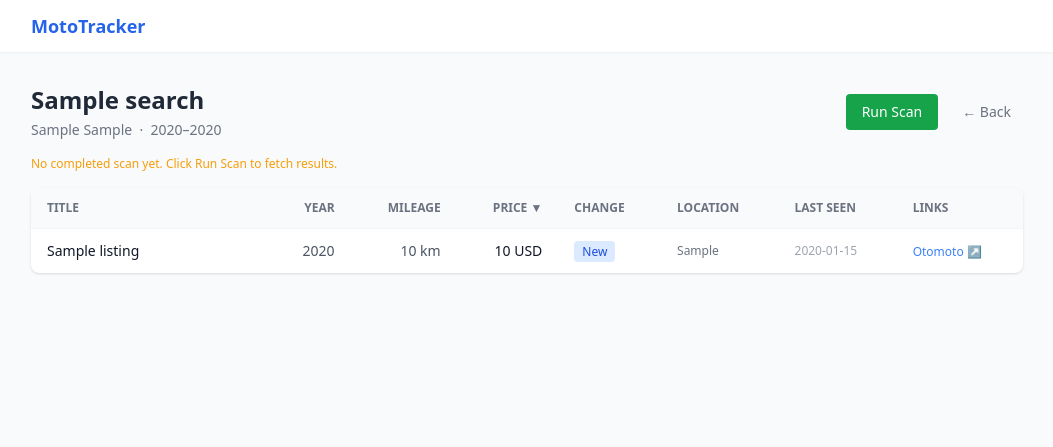
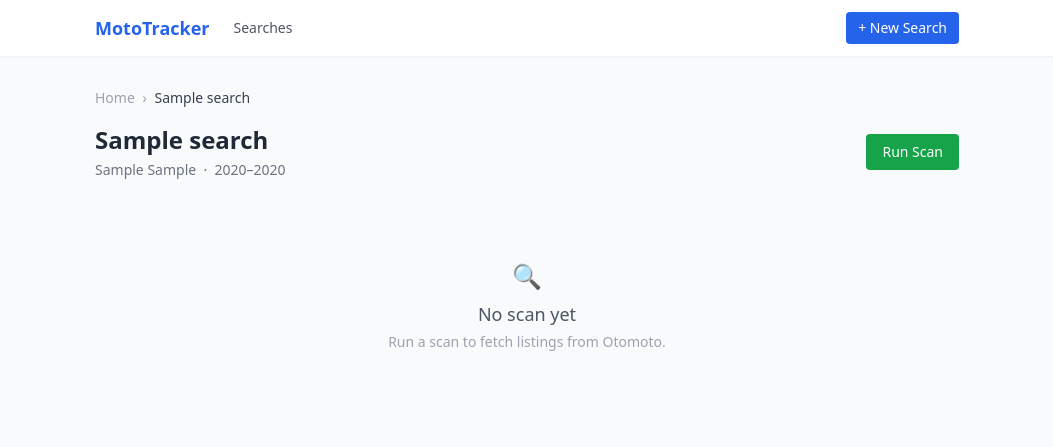
Before and after one commit to mateuszgruszczynski/mototracker, a FastAPI app: page /searches/1 in a window 1280 px wide. Shown: the top 447 px of the page, without its empty margins (113-1166 px from the left). Run offline with FastAPI, Linux system fonts and the light colour scheme; tables that the repository leaves empty hold one stand-in row (values such as "Sample post"); some libraries are stand-ins or nearby versions.

Commit message:
feat(008): UI polish — nav, breadcrumbs, toasts, empty states, spinner
- Top nav: 'Searches' link + 'New Search' button available on every page
- Breadcrumbs: Home › Search Name on results; Home › Search › Title on detail
- Toast notifications: query-param driven, auto-dismiss after 3s (Alpine.js)
- Improved empty states on results page (no scan / zero results)
- CSS animate-spin spinner replaces plain 'Scanning…' text
- max-w-4xl consistent across all pages

Co-Authored-By: Claude Sonnet 4.6 <noreply@anthropic.com>

```diff
--- a/app/routes/listings.py
+++ b/app/routes/listings.py
@@ -8,6 +8,7 @@ from sqlalchemy.orm import Session, subqueryload
 
 from app.db import get_db
 from app.models.listing import Listing
+from app.models.saved_search import SavedSearch
 
 templates = Jinja2Templates(directory=Path(__file__).parent.parent / "templates")
 
@@ -76,11 +77,14 @@ async def detail(request: Request, otomoto_id: str, db: Session = Depends(get_db
     }
     status_label, status_color = status_map.get(listing.status, ("Unknown", "gray"))
 
+    search = db.get(SavedSearch, listing.saved_search_id) if listing.saved_search_id else None
+
     return templates.TemplateResponse(
         request,
         "listings/detail.html",
         {
             "listing": listing,
+            "search": search,
             "chart_data": chart_data,
             "history": history,
             "status_label": status_label,
--- a/app/routes/searches.py
+++ b/app/routes/searches.py
@@ -83,7 +83,7 @@ async def create(
     )
     db.add(search)
     db.commit()
-    return RedirectResponse("/", status_code=303)
+    return RedirectResponse("/?toast=Search+created", status_code=303)
 
 
 # ── parameterised routes ───────────────────────────────────────────────────
@@ -187,7 +187,7 @@ async def update(
     search.year_to = int(year_to) if year_to.strip() else None
     search.updated_at = datetime.now(timezone.utc)
     db.commit()
-    return RedirectResponse("/", status_code=303)
+    return RedirectResponse("/?toast=Search+updated", status_code=303)
 
 
 @router.post("/{search_id}/scan")
@@ -198,7 +198,7 @@ async def trigger_scan(search_id: int, background_tasks: BackgroundTasks, db: Se
     running = db.query(Scan).filter_by(saved_search_id=search_id, status="running").first()
     if not running:
         background_tasks.add_task(run_scan, search_id)
-    return RedirectResponse("/", status_code=303)
+    return RedirectResponse("/?toast=Scan+started", status_code=303)
 
 
 @router.post("/{search_id}/delete")
@@ -207,4 +207,4 @@ async def delete(search_id: int, db: Session = Depends(get_db)):
     if search:
         db.delete(search)
         db.commit()
-    return RedirectResponse("/", status_code=303)
+    return RedirectResponse("/?toast=Search+deleted", status_code=303)
--- a/app/templates/base.html
+++ b/app/templates/base.html
@@ -12,13 +12,31 @@
 </head>
 <body class="bg-gray-50 text-gray-900 min-h-screen">
     <header class="bg-white shadow-sm">
-        <div class="max-w-5xl mx-auto px-4 py-3 flex items-center gap-6">
+        <div class="max-w-4xl mx-auto px-4 py-3 flex items-center gap-6">
             <a href="/" class="text-lg font-semibold text-blue-600 hover:text-blue-800">MotoTracker</a>
+            <a href="/" class="text-sm text-gray-600 hover:text-gray-900">Searches</a>
+            <div class="flex-1"></div>
+            <a href="/searches/new"
+               class="bg-blue-600 text-white px-3 py-1.5 rounded hover:bg-blue-700 text-sm font-medium">
+                + New Search
+            </a>
         </div>
     </header>
 
-    <main class="max-w-5xl mx-auto px-4 py-8">
+    <main class="max-w-4xl mx-auto px-4 py-8">
         {% block content %}{% endblock %}
     </main>
+
+    <!-- Toast notification -->
+    {% set _toast = request.query_params.get("toast") %}
+    {% if _toast %}
+    <div x-data="{ show: true }" x-show="show" x-init="setTimeout(() => show = false, 3000)"
+         x-transition:leave="transition ease-in duration-300"
+         x-transition:leave-start="opacity-100 translate-y-0"
+         x-transition:leave-end="opacity-0 translate-y-2"
+         class="fixed bottom-5 right-5 bg-gray-800 text-white text-sm px-4 py-3 rounded-lg shadow-lg z-50">
+        {{ _toast }}
+    </div>
+    {% endif %}
 </body>
 </html>
--- a/app/templates/searches/results.html
+++ b/app/templates/searches/results.html
@@ -3,6 +3,13 @@
 {% block title %}{{ search.name }} — MotoTracker{% endblock %}
 
 {% block content %}
+<!-- Breadcrumb -->
+<nav class="text-sm text-gray-400 mb-4">
+    <a href="/" class="hover:text-gray-600">Home</a>
+    <span class="mx-1">›</span>
+    <span class="text-gray-700">{{ search.name }}</span>
+</nav>
+
 <div class="flex items-center justify-between mb-4">
     <div>
         <h1 class="text-2xl font-bold text-gray-800">{{ search.name }}</h1>
@@ -13,25 +20,28 @@
             {% endif %}
         </p>
     </div>
-    <div class="flex gap-3">
-        <form method="post" action="/searches/{{ search.id }}/scan">
-            <button class="bg-green-600 text-white px-4 py-2 rounded hover:bg-green-700 text-sm font-medium">Run Scan</button>
-        </form>
-        <a href="/" class="text-gray-500 hover:text-gray-700 px-3 py-2 text-sm">← Back</a>
-    </div>
+    <form method="post" action="/searches/{{ search.id }}/scan">
+        <button class="bg-green-600 text-white px-4 py-2 rounded hover:bg-green-700 text-sm font-medium">Run Scan</button>
+    </form>
 </div>
 
 {% if last_scan %}
 <p class="text-xs text-gray-400 mb-4">
     Last scan: {{ last_scan.finished_at.strftime('%Y-%m-%d %H:%M') }} UTC &nbsp;·&nbsp; {{ total }} listing{{ 's' if total != 1 else '' }}
 </p>
-{% else %}
-<p class="text-xs text-amber-500 mb-4">No completed scan yet. Click Run Scan to fetch results.</p>
 {% endif %}
 
-{% if total == 0 %}
-<div class="text-center py-16 text-gray-400">
-    <p>No active listings found for this search.</p>
+{% if not last_scan %}
+<div class="text-center py-16">
+    <p class="text-2xl mb-2">🔍</p>
+    <p class="text-lg font-medium text-gray-600">No scan yet</p>
+    <p class="text-sm text-gray-400 mt-1">Run a scan to fetch listings from Otomoto.</p>
+</div>
+{% elif total == 0 %}
+<div class="text-center py-16">
+    <p class="text-2xl mb-2">📭</p>
+    <p class="text-lg font-medium text-gray-600">No active listings</p>
+    <p class="text-sm text-gray-400 mt-1">All listings may have been sold or the search returned no results.</p>
 </div>
 {% else %}
 
```
Also changed, not shown: app/templates/index.html (+5 -6 lines), app/templates/listings/detail.html (+9 -3 lines), .project-artifacts/iterations/008-ui-polish-navigation/i1-spec.md (added), .project-artifacts/iterations/008-ui-polish-navigation/i2-tasks.md (added), .project-artifacts/iterations/008-ui-polish-navigation/i4-dev.md (added).
